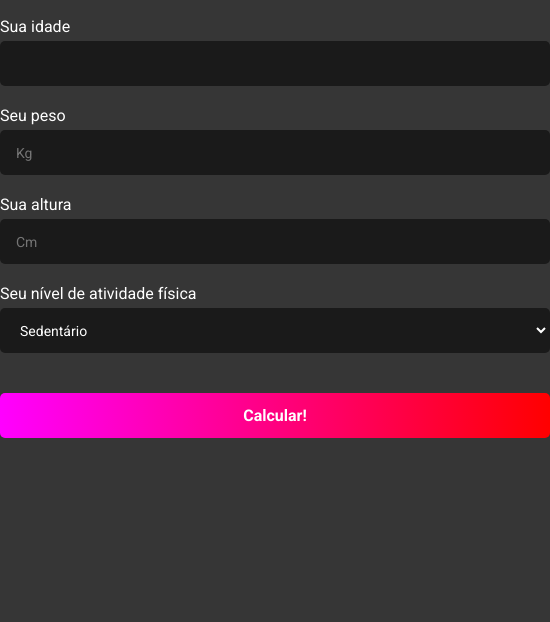
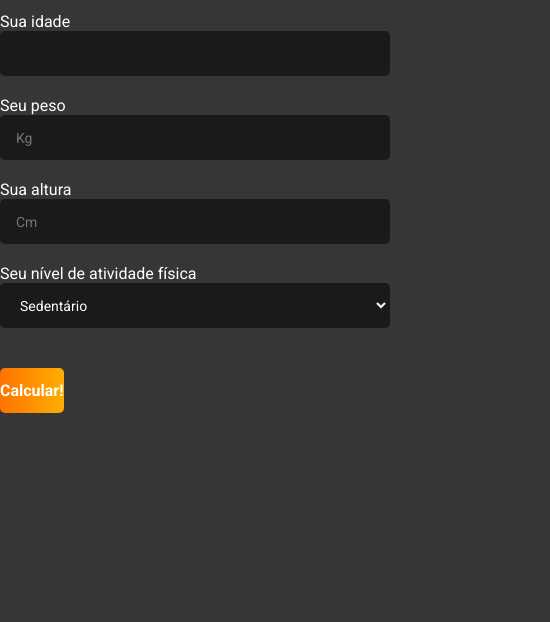
Before and after one commit to ISAACSANTOSVIEIRA/CALCULADORA-DE-CALORIAS, a website: page index.html in a window 390 px wide. Shown: the part 222-844 px from the top of the page, 550 px wide, since content can reach past the window. Drawn offline with Linux system fonts and the light colour scheme.

Commit message:
Update styles.css

```diff
--- a/assets/css/styles.css
+++ b/assets/css/styles.css
@@ -1,4 +1,4 @@
-@import url('https://fonts.googleapis.com/css2?family=Roboto:wght@400;700&display=swap" rel="stylesheet');
+@import url('https://fonts.googleapis.com/css2?family=Roboto:wght@400;700&display=swap');
 
 *,
 html,
@@ -23,7 +23,7 @@ body {
 }
 
 .container {
-  width: 550px;
+  max-width: 90%;
   margin: 0 auto;
 }
 
@@ -36,8 +36,6 @@ header {
 }
 
 .form-group {
-  display: flex;
-  flex-direction: column;
   margin-bottom: 20px;
 }
 
@@ -64,11 +62,11 @@ header {
 
 .form-group input:focus,
 .form-group select:focus {
-  border-color: #FF00FF;
+  border-color: #ff9100;
 }
 
 .form-group button {
-  background-image: linear-gradient(-90deg, #FF0000 0%, #FF00FF 100%);
+  background-image: linear-gradient(-90deg, #ffae00 0%, #ff7300 100%);
   border-radius: 5px;
   border: 0;
   height: 45px;
@@ -109,3 +107,11 @@ header {
 .result-content ul li strong {
   color: #FF0000;
 }
+
+/* Media Queries */
+
+@media only screen and (max-width: 600px) {
+  .container {
+    max-width: 100%;
+  }
+}
```
